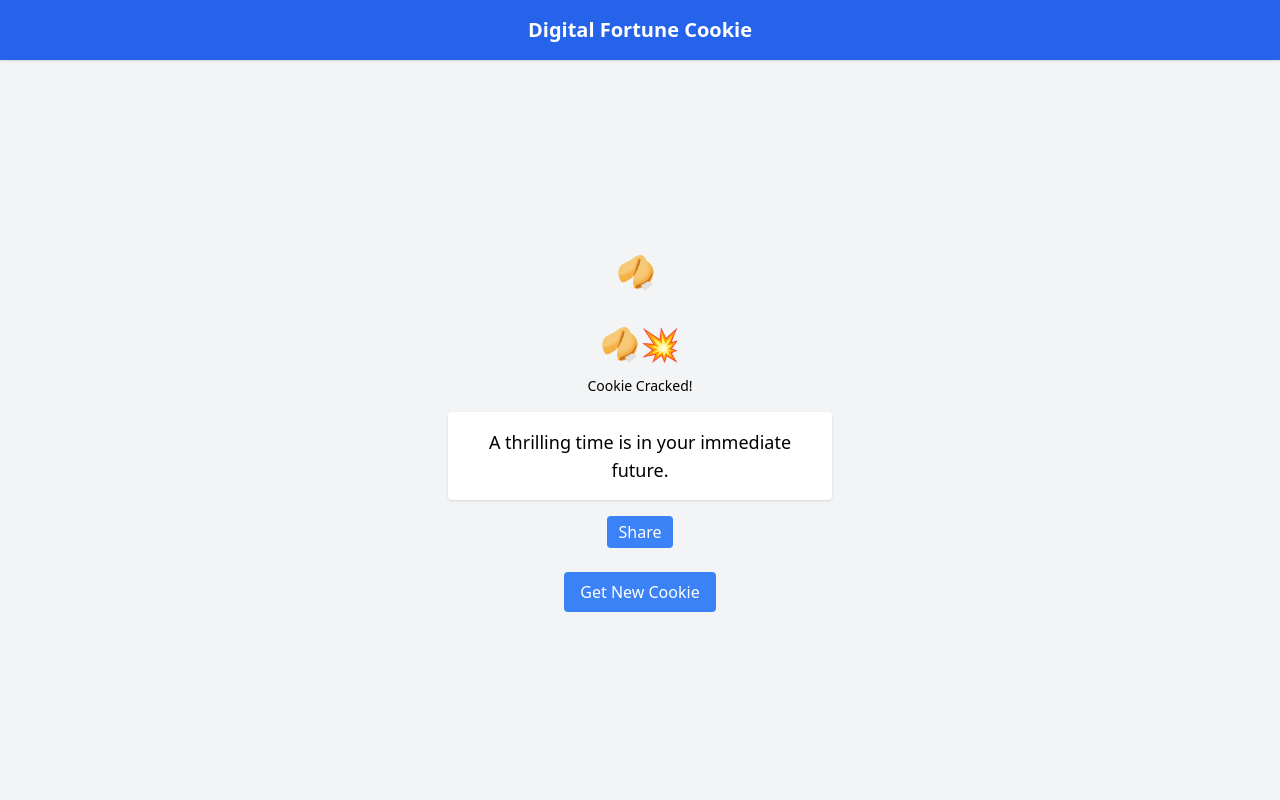
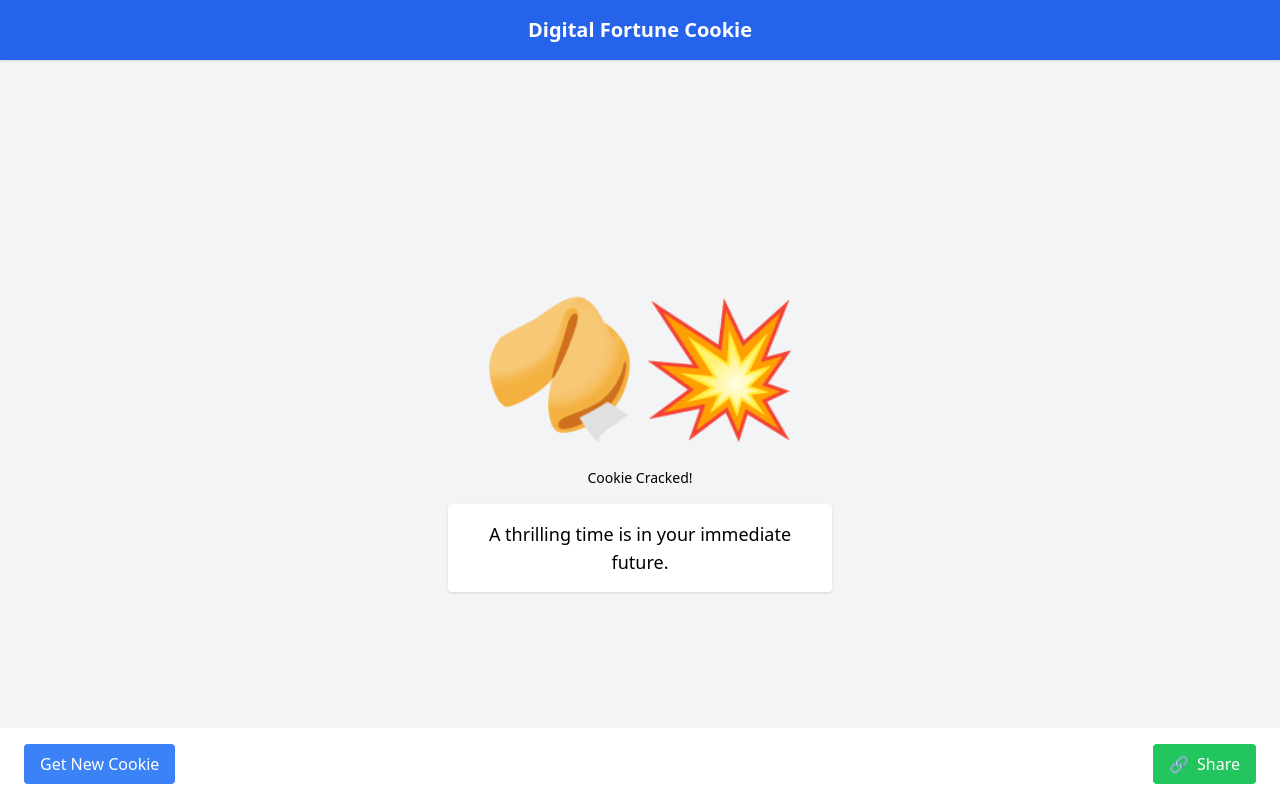
Before and after one commit to aadjones/cookie, a Next.js app: page / in a window 1280 px wide. Both pictures are taken after a click on the element "Cookie Art". Built offline with nearby package versions, Linux system fonts and the light colour scheme.

Commit message:
Clean up the frontend

```diff
--- a/src/components/CookieAnimation.tsx
+++ b/src/components/CookieAnimation.tsx
@@ -5,7 +5,7 @@ export default function CookieAnimation() {
   return (
     <div className="flex flex-col items-center space-y-2" data-testid="cookie-animation">
       {/* Placeholder for an animation - e.g., text or a static icon */}
-      <span role="img" aria-label="Cracked Cookie" style={{ fontSize: '2rem' }}>
+      <span role="img" aria-label="Cracked Cookie" style={{ fontSize: '8rem' }}>
         🥠💥
       </span>
       <p className="text-sm">Cookie Cracked!</p>
--- a/src/components/CookieArt.tsx
+++ b/src/components/CookieArt.tsx
@@ -9,7 +9,7 @@ export default function CookieArt({ onClick }: CookieArtProps) {
   return (
     <div className="w-12 h-12 cursor-pointer" onClick={onClick} aria-label="Cookie Art">
       {/* Placeholder cookie icon (Emoji or image) */}
-      <span role="img" aria-hidden="true" style={{ fontSize: '2rem' }}>
+      <span role="img" aria-hidden="true" style={{ fontSize: '8rem' }}>
         🥠
       </span>
     </div>
--- a/src/pages/index.tsx
+++ b/src/pages/index.tsx
@@ -4,60 +4,75 @@ import Header from '../components/Header';
 import CookieArt from '../components/CookieArt';
 import CookieAnimation from '../components/CookieAnimation';
 import FortuneMessage from '../components/FortuneMessage';
-import ShareButtons from '../components/ShareButtons';
 
 export default function Home() {
-  // Whether the cookie has been cracked
   const [isCookieCracked, setIsCookieCracked] = useState(false);
-  // The fortune that appears after cracking the cookie
   const [fortune, setFortune] = useState('');
 
-  // Handle user clicking on the cookie
   const handleCookieClick = async () => {
+    // Ignore if already cracked
+    if (isCookieCracked) return;
+
     try {
-      // Fetch a random fortune from our API
       const response = await fetch('/api/fortune');
-      if (!response.ok) {
-        throw new Error('Failed to fetch fortune');
-      }
+      if (!response.ok) throw new Error('Failed to fetch fortune');
       const data = await response.json();
       setFortune(data.fortune);
     } catch (err) {
-      // If there's an error, show a fallback fortune
       setFortune('Error generating fortune. Please try again.');
     }
 
-    // Once the fortune is retrieved, mark the cookie as cracked
     setIsCookieCracked(true);
   };
 
-  // Reset everything so we start from scratch
   const handleNewCookie = () => {
     setIsCookieCracked(false);
     setFortune('');
   };
 
+  const handleShare = () => {
+    alert(`Sharing fortune: "${fortune}"`);
+  };
+
   return (
-    <div className="min-h-screen bg-gray-100 flex flex-col">
+    <div className="relative min-h-screen bg-gray-100 flex flex-col">
       <Header />
-      <main className="flex-grow container mx-auto p-4 flex flex-col items-center justify-center space-y-6">
-        {/* Cookie Art is always shown */}
-        <CookieArt onClick={handleCookieClick} />
+      {/* Main content in the center */}
+      <main className="flex-grow container mx-auto p-4 flex flex-col items-center justify-center">
+        {/* Show cookie art if not cracked */}
+        {!isCookieCracked && <CookieArt onClick={handleCookieClick} />}
 
-        {/* If the cookie is cracked, show animation + fortune + share */}
-        {isCookieCracked && (
-          <div className="flex flex-col items-center space-y-4">
-            <CookieAnimation />
-            {fortune && <FortuneMessage message={fortune} />}
-            {fortune && <ShareButtons fortune={fortune} />}
+        {/* If cracked, show the animation */}
+        {isCookieCracked && <CookieAnimation />}
+
+        {/* If there's a fortune, show it below the animation */}
+        {fortune && (
+          <div className="mt-4" data-testid="fortune-wrapper">
+            <FortuneMessage message={fortune} />
           </div>
         )}
+      </main>
 
-        {/* "Get New Cookie" button below */}
-        <button className="mt-8 px-4 py-2 bg-blue-500 text-white rounded" onClick={handleNewCookie}>
+      {/* Fixed bottom bar for "Get New Cookie" (left) and optional "Share" (right) */}
+      <div className="w-full bg-white shadow-md py-4 px-6 fixed bottom-0 left-0 flex items-center justify-between">
+        {/* Left: Get New Cookie */}
+        <button className="px-4 py-2 bg-blue-500 text-white rounded" onClick={handleNewCookie}>
           Get New Cookie
         </button>
-      </main>
+
+        {/* Right: Share only if there's a fortune */}
+        {fortune && (
+          <button
+            className="px-4 py-2 bg-green-500 text-white rounded flex items-center space-x-2"
+            onClick={handleShare}
+          >
+            <span role="img" aria-label="Share icon">
+              🔗
+            </span>
+            <span>Share</span>
+          </button>
+        )}
+      </div>
     </div>
   );
 }
```
Also changed, not shown: 1 other file (tests, documents, lock files or other folders).
